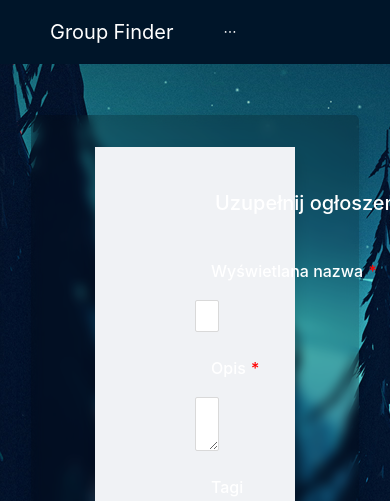
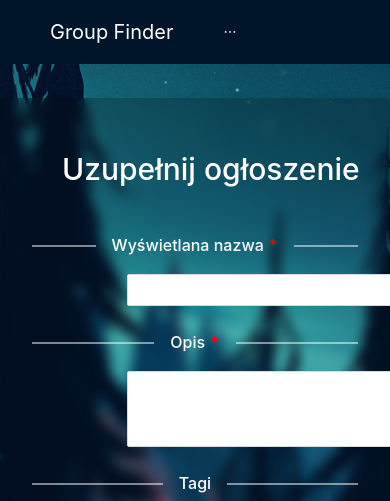
Before and after one commit to wiktord2000/Group-Finder, a React (Create React App) app: page /addSingleAd in a window 390 px wide. Shown: the top 501 px of the page. Built offline with nearby package versions, Linux system fonts and the light colour scheme; no server answers; sample sign-in values are in the browser's storage.

Commit message:
Working at responsibility

```diff
--- a/src/App.css
+++ b/src/App.css
@@ -107,9 +107,19 @@ main{
 
 
 /* --------------------------------------- Media -------------------------------------*/
+/* Note: */
+/* {
+    xs: '480px',
+    sm: '576px',
+    md: '768px',
+    lg: '992px',
+    xl: '1200px',
+    xxl: '1600px',
+} */
 
-@media only screen and (max-width: 600px) {
-    .side-content {
-        margin: 1rem 1rem;
+/* When xs */
+@media only screen and (max-width: 576px) {
+    #side-content {
+        margin: 4vh 0vw;
     }
 }
--- a/src/Pages/AddSingleAd/AddSingleAd.css
+++ b/src/Pages/AddSingleAd/AddSingleAd.css
@@ -1,10 +1,8 @@
 .form-container{
-
     width: 75%;
     margin: auto;
-    padding: 25px 100px;
+    padding: 2rem !important;
     height: auto;
-    background-color: #f0f2f5;
 }
 
 /* Delete icon */
@@ -30,3 +28,19 @@
     align-items: center;
     justify-content: center;
 }
+
+.title-divider{
+    font-size: 1.875rem !important;
+}
+
+/* --------------------------------------- Media -------------------------------------*/
+
+@media only screen and (max-width: 576px) {
+    #side-content {
+        padding: 0px;
+    }
+
+    .form-container{
+        width: 100%;
+    }
+}
--- a/src/Pages/AddSingleAd/AddSingleAd.js
+++ b/src/Pages/AddSingleAd/AddSingleAd.js
@@ -1,6 +1,6 @@
 import './AddSingleAd.css';
-import { Input, Form, Button, Space, Divider} from 'antd';
-import React, { useState} from 'react';
+import { Input, Form, Button, Divider} from 'antd';
+import React, { useEffect } from 'react';
 import { PlusOutlined , CloseOutlined } from '@ant-design/icons';
 import { SingleAd } from '../../Models/SingleAd';
 import useLocalStorage from '../../CustomHooks/useLocalStorage';
@@ -11,6 +11,16 @@ function AddAd(){
 
     const [value, setValue] = useLocalStorage("accountData", "");
     const navigate = useNavigate();
+
+    useEffect(() => {
+        // Delete side-content styling
+        document.getElementById("side-content").classList.remove('black-transparency-effect', 'shadow');
+
+        // Restore styling
+        return(() => {
+            document.getElementById("side-content").classList.add('black-transparency-effect', 'shadow');
+        })
+    }, [])
 
     const emailRules = [
         {
@@ -74,8 +84,11 @@ function AddAd(){
 
     return(
         <>
-            <div className='form-container shadow'>
-                <Divider  style={{fontSize: '20px', marginBottom: 40}}>Uzupełnij ogłoszenie</Divider>
+            <div className='form-container shadow black-transparency-effect'>
+
+                {/* Title */}
+                <Divider className='title-divider' style={{fontSize: '20px', marginBottom: 40}}>Uzupełnij ogłoszenie</Divider>
+
                 <Form name="single-ad"  wrapperCol={{span: 10, offset: 7}} autoComplete='off' initialValues={{remember: true}} onFinish = {onFinish}>
 
                     {/* Name  field*/}
@@ -92,7 +105,7 @@ function AddAd(){
                     {/* Description field */}
                     <Divider>Opis <span style={{color: 'red'}}>*</span></Divider>
                     <Form.Item name="description" rules={descriptionRules} >
-                        <Input.TextArea  maxLength={200}/>
+                        <Input.TextArea autoSize={{ minRows: 3, maxRows: 5 }} maxLength={200}/>
                     </Form.Item>
 
                     {/* Adding tags section */}
--- a/src/Pages/Login/Login.css
+++ b/src/Pages/Login/Login.css
@@ -31,6 +31,12 @@
 }
 
 
-@media only screen and (max-width: 600px) {
+@media only screen and (max-width: 576px) {
+    #side-content {
+        padding: 0px;
+    }
 
+    .login-container{
+        width: 100% !important;
+    }
 }
--- a/src/Pages/Login/Login.js
+++ b/src/Pages/Login/Login.js
@@ -98,7 +98,13 @@ export default function Login(){
             <Row style={{marginTop: 20}} justify='center'>
 
                 {/* Form container */}
-                <Col className="black-transparency-effect shadow login-container" span={12}>
+                {/* Note: lg={12} is equivalent to lg={{span: 12}}*/}
+                <Col className="black-transparency-effect shadow login-container"
+                    xl={12}
+                    lg={16}
+                    sm={22}
+                    xs={24}
+                    >
 
                     {/* Header */}
                     <Col justify='center' span={22} offset={1}>
@@ -139,7 +145,13 @@ export default function Login(){
                         </Form.Item>
 
                         {/* Submit button */}
-                        <Form.Item className='login-button' style= {{marginTop: 40}} wrapperCol= {{offset: 8, span: 8}}>
+                        <Form.Item className='login-button'
+                                   style= {{marginTop: 40}}
+                                   wrapperCol= {{
+                                                    lg: {offset: 8, span: 8},
+                                                    sm: {offset: 7, span: 10},
+                                                    xs: {offset: 2, span: 20}
+                                                }}>
 
                             {/* Login button */}
                             <Button className='w-100' type="primary"
```
